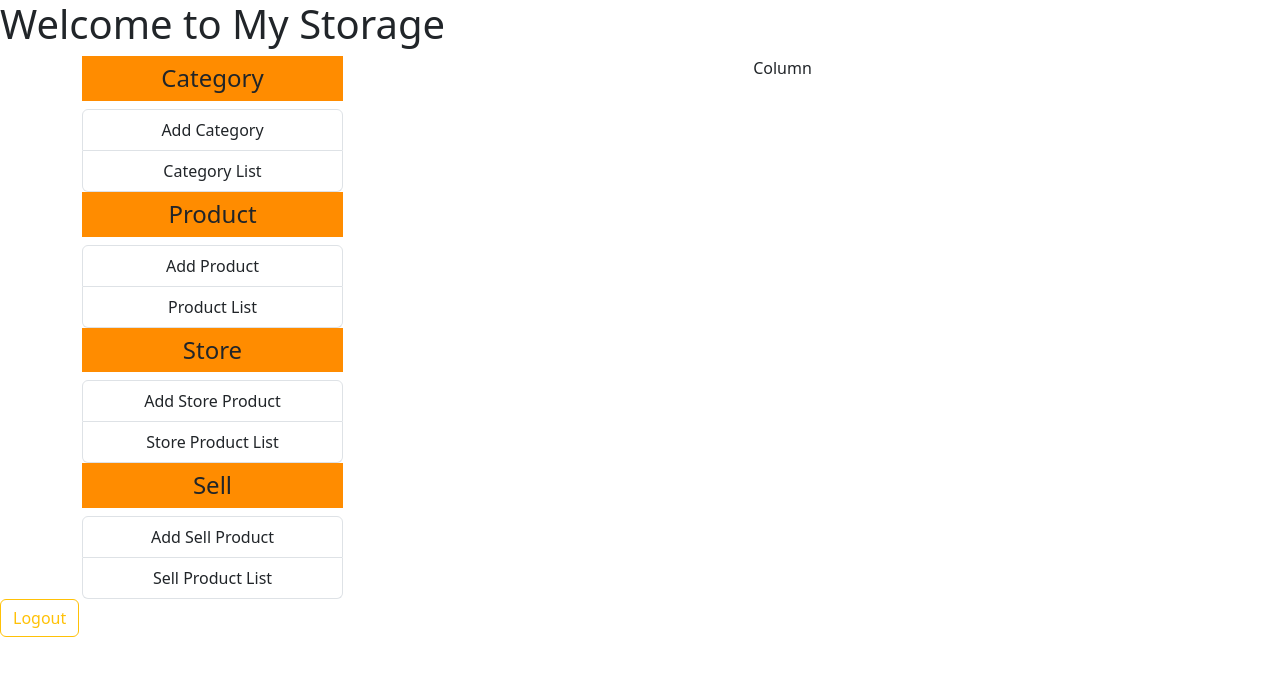
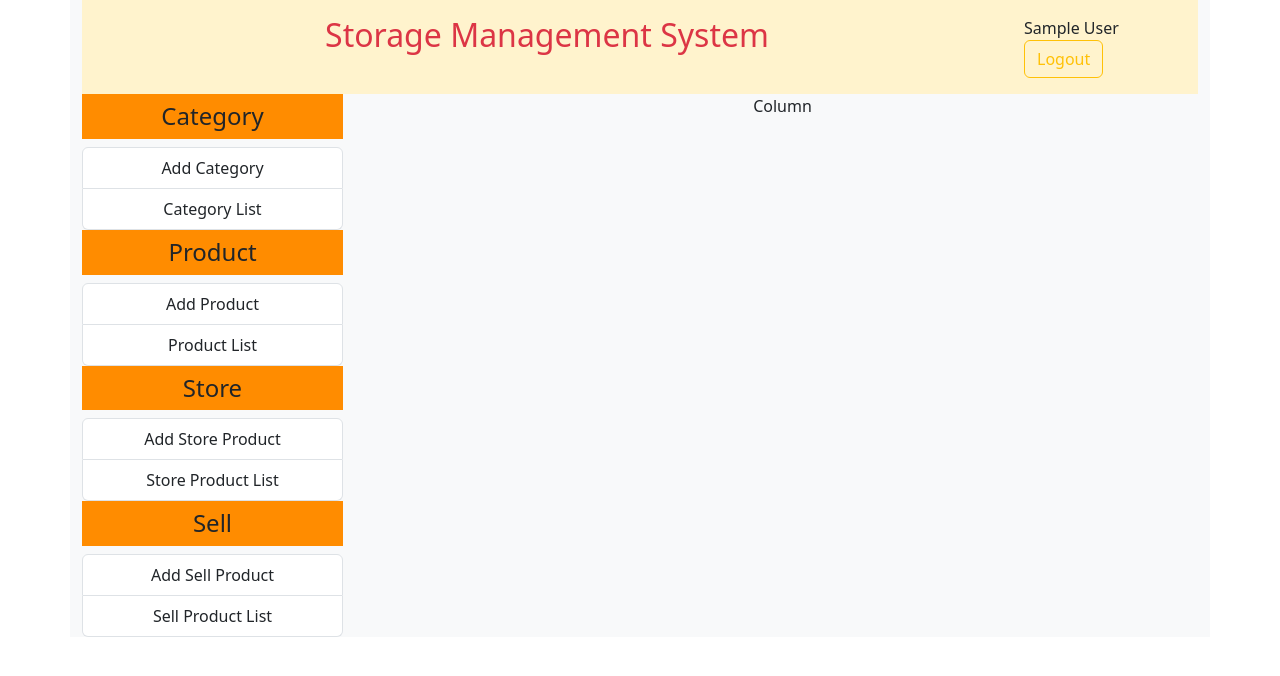
Before and after one commit to aplloshahriar/Storage-Management, a PHP site: page / in a window 1280 px wide. Shown: the top 676 px of the page. Run offline with PHP 8.4, Linux system fonts and the light colour scheme; the visitor is signed in with stand-in values (Sample User, id 1); some libraries are stand-ins or nearby versions.

Commit message:
nav bar added

```diff
--- a/index.php
+++ b/index.php
@@ -17,13 +17,25 @@ if (!empty($user_name)) {
         <link href="node_modules/bootstrap/dist/css/bootstrap.min.css" rel="stylesheet">
         <title>Index</title>
 
-        <div class="">
-            <h1>Welcome to My Storage</h1>
+        <!-- navbar -->
+     <div class=" container bg-light ">
+     <div class="px-0 pt-3 bg-warning-subtle">
+            <div class="container-fluid">
+                <div class="row">
+                    <div class="col-sm-10">
+                        <h2 class="text-center "><a class=" text-danger text-decoration-none" href="index.php">Storage Management System</a></h2>
+                    </div>
 
+                    <div class="col-sm-2">
+                       <p class=""><?php echo $user_name?> <a class="btn btn-outline-warning " href="logout.php">Logout</a></p>
+                    </div>
+                </div>
+            </div>
         </div>
 
 
-        <div class="container text-center">
+
+        <div class=" text-center">
             <div class="row">
                 <!-- Column 1 -->
                 <div class="col-sm-3">
@@ -63,7 +75,8 @@ if (!empty($user_name)) {
                             <a href="#" class="  m-0 list-group-item list-group-item-action " aria-current="true">
                                 Add Store Product
                             </a>
-                            <a href="google.com" class="list-group-item list-group-item-action " aria-current="true">Store Product List</a>
+                            <a href="google.com" class="list-group-item list-group-item-action " aria-current="true">Store
+                                Product List</a>
 
                         </div>
 
@@ -75,7 +88,8 @@ if (!empty($user_name)) {
                             <a href="#" class="  m-0 list-group-item list-group-item-action " aria-current="true">
                                 Add Sell Product
                             </a>
-                            <a href="google.com" class="list-group-item list-group-item-action " aria-current="true">Sell Product List</a>
+                            <a href="google.com" class="list-group-item list-group-item-action " aria-current="true">Sell
+                                Product List</a>
 
                         </div>
 
@@ -91,9 +105,10 @@ if (!empty($user_name)) {
 
             </div>
         </div>
+     </div>
 
 
-        <a class="btn btn-outline-warning" href="logout.php">Logout</a>
+
 
 
 
```
